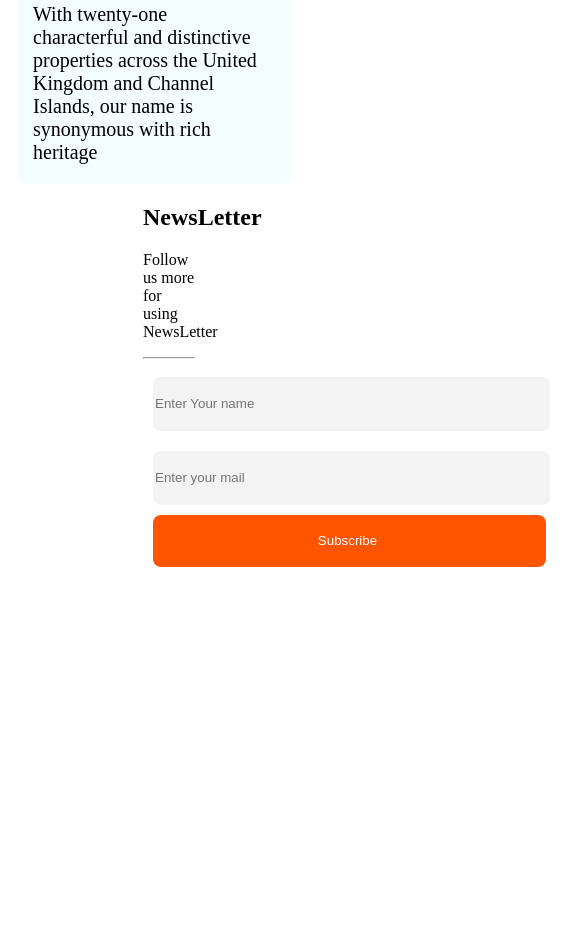
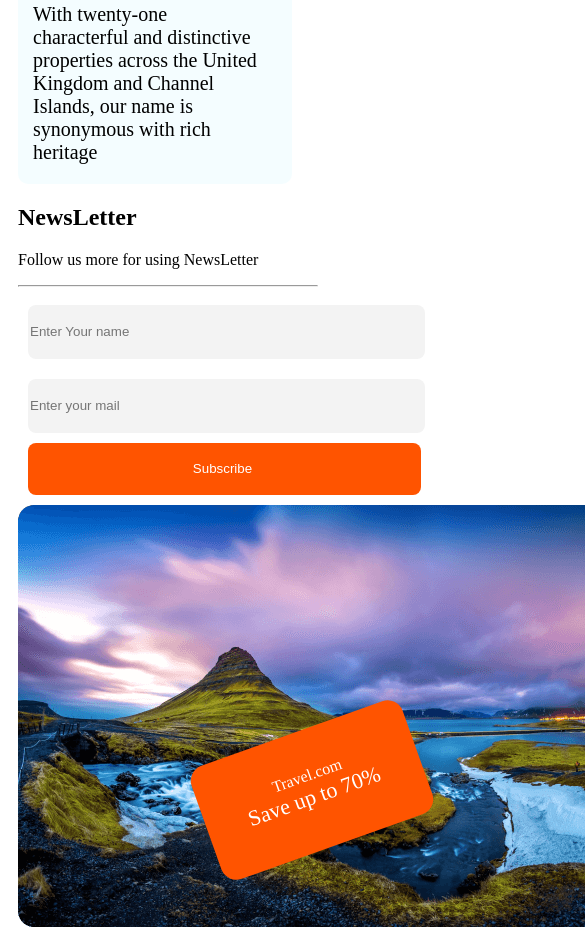
Before and after one commit to Sheikh216/pg_A2, a plain HTML site: page index.html in a window 390 px wide. Shown: the part 5550-6489 px from the top of the page, 585 px wide, since content can reach past the window. Before the commit the page ends 6125 px from the top, so only its background shows below. Drawn offline with Linux system fonts and the light colour scheme.

Commit message:
ONLY FOOTER REMAINING

```diff
--- a/index.html
+++ b/index.html
@@ -142,7 +142,11 @@
   </div>
 
   <div class="ima">
+   <img src="Rectangle 8 (1).png" alt="" srcset="">
 
+  </div>
+  <div class="extra">
+   <p>Travel.com <br><span class="save">Save up to 70%</span></p>
   </div>
  </div>
 
--- a/style.css
+++ b/style.css
@@ -226,6 +226,7 @@ padding-right: 10px;
 }
 
 .news{
+ display: flex;
  margin-left: 135px;
  margin-right: 135px;
  border-radius: 2px solid red;
@@ -244,6 +245,31 @@ height: 52px;
 border-radius: 8px;
 background: rgba(19, 19, 24, 0.05);
 
+}
+
+.ima{
+ margin-left: 43px;
+ margin-top: 10px;
+}
+
+.extra{
+ width: 324px;
+height: 120px;
+border-radius: 16px;
+background: #FF5400;
+text-align: center;
+display: flex;
+justify-content: center;
+color: white;
+padding-top: 20px;
+position: absolute;
+left: 1300px;
+top: 3900px;
+transform: rotate(-19.628deg);
+}
+
+.save{
+ font-size: 32px;
 }
 
 
@@ -307,4 +333,25 @@ background: rgba(19, 19, 24, 0.05);
   width: 100%;
 
  }
+ .news{
+  display: flex;
+  flex-direction: column;
+  margin-left: 10px;
+  margin-right: 10px;
+  width: 600px;
+ }
+ .extra{
+  left: 200px;
+  top: 6280px;
+  width: 224px;
+height: 100px;
+
+ }
+ .save{
+  font-size: 22px;
+ }
+ .ima{
+  width: 10px;
+  margin-left: 0px;
+ }
 }
```
Also changed, not shown: Rectangle 8 (1).png (added).
